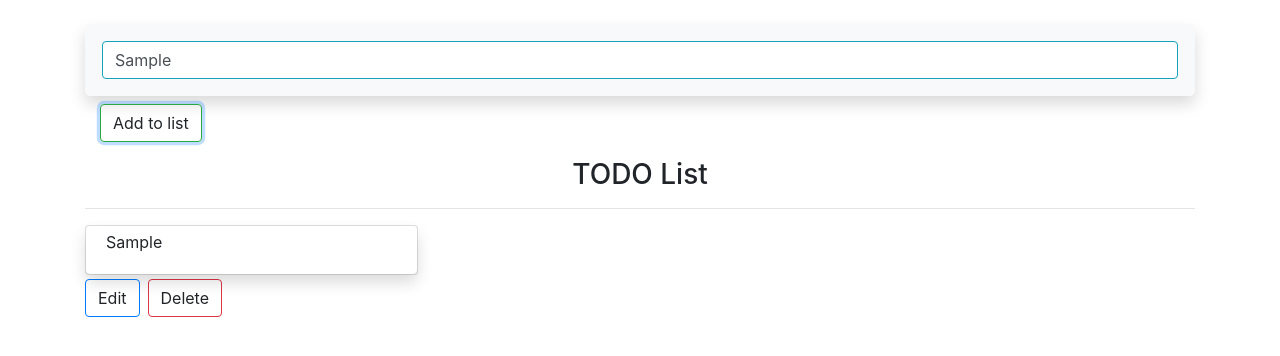
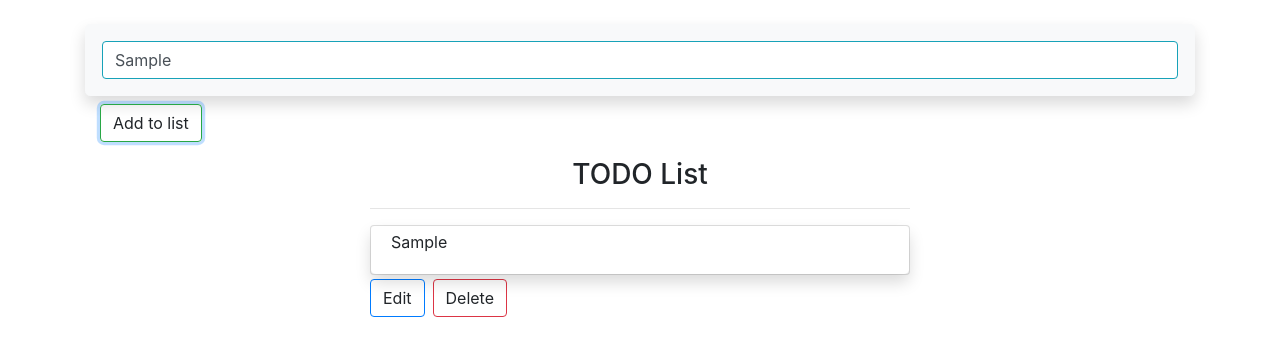
Before and after one commit to manoj-kumar-vst-au4/React-TODO-App, a React (Create React App) app: page / in a window 1280 px wide. Both pictures are taken after typing "Sample" into the empty fields and a click on the button "Add to list". Shown: the top 356 px of the page. Built offline with nearby package versions, Linux system fonts and the light colour scheme.

Commit message:
small changes in ui

```diff
--- a/src/App.js
+++ b/src/App.js
@@ -40,10 +40,14 @@ class App extends React.Component{
         <div className="container">
         <button className="btn btn-white mt-2 border border-success" onClick={() => this.getUserData(this.state.input)}>Add to list</button>
         </div>
-        <List
-          items ={this.state.list}
-          deleteItem ={(index)=> this.delete(index)}
-        />
+        <div class="row">
+          <div class="col-md-6 offset-md-3">
+            <List
+              items ={this.state.list}
+              deleteItem ={(index)=> this.delete(index)}
+            />
+          </div>
+        </div>
 
       </div>
     );
--- a/src/component/todoList.js
+++ b/src/component/todoList.js
@@ -10,7 +10,7 @@ import React from "react";
                     { this.props.items.map((item, index) => {
                     return (
                             <div  >
-                                <div className="card" style={{"width":"30%"}}>
+                                <div className="card">
                                     <div className="card-body py-1 rounded-lg shadow" >
                                     <p className="b3">{item}</p>
                                     </div>
```
